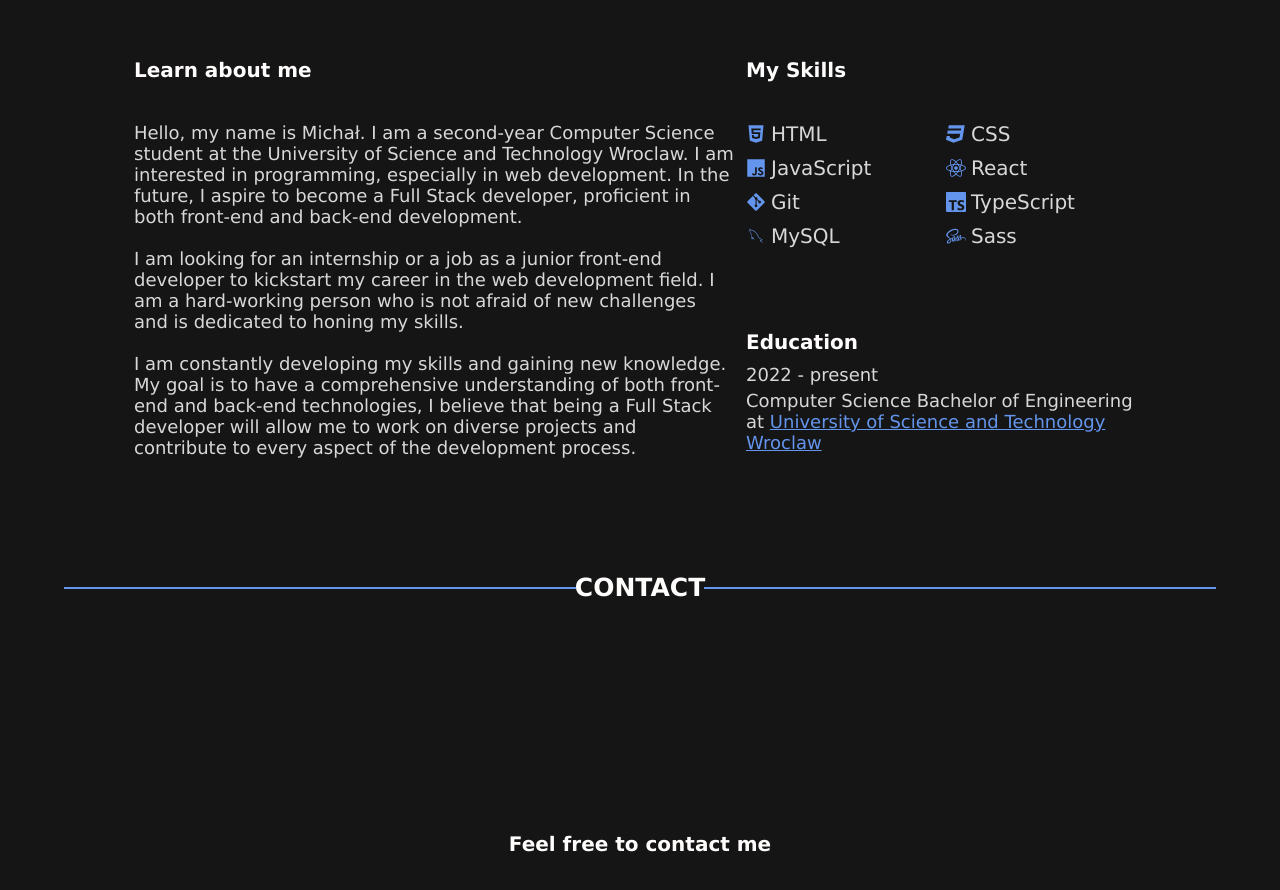
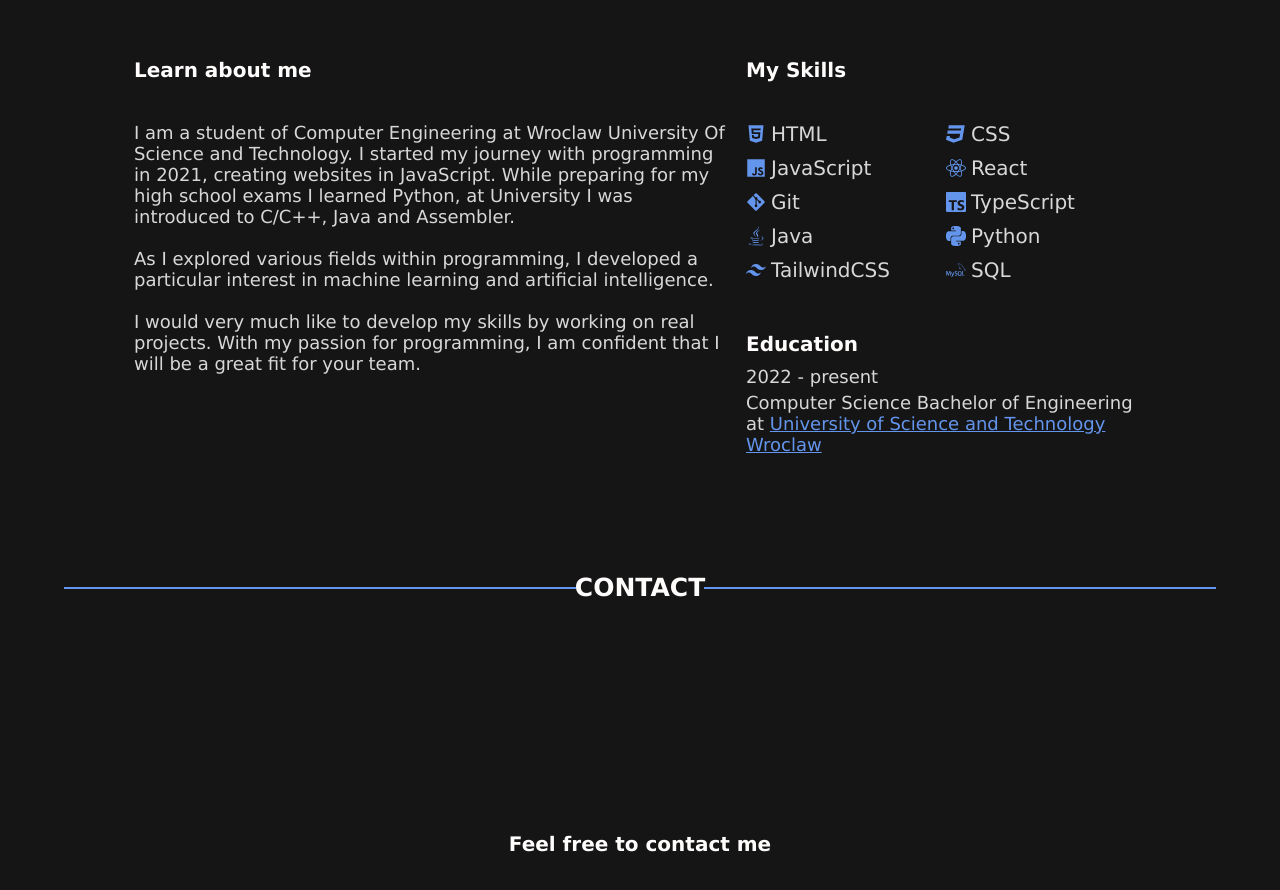
Before and after one commit to 00200200/portfolio, a React (Create React App) app: page / in a window 1280 px wide. Shown: the part 2100-2990 px from the top of the page. Built offline with nearby package versions, Linux system fonts and the light colour scheme.

Commit message:
about_me_section

```diff
--- a/src/components/about/AboutMe.tsx
+++ b/src/components/about/AboutMe.tsx
@@ -6,17 +6,16 @@ const AboutMe: React.FC = () => {
 			<h4>Learn about me</h4>
 			<div className='about-me-text-container'>
 				<p>
-					Hello, my name is Michał. I am a second-year Computer Science student at the University of Science and
-					Technology Wroclaw. I am interested in programming, especially in web development. In the future, I aspire to
-					become a Full Stack developer, proficient in both front-end and back-end development.
+					I am a student of Computer Engineering at Wroclaw University Of Science and Technology. I started my journey
+					with programming in 2021, creating websites in JavaScript. While preparing for my high school exams I learned
+					Python, at University I was introduced to C/C++, Java and Assembler.
 					<br></br>
-					<br></br>I am looking for an internship or a job as a junior front-end developer to kickstart my career in the
-					web development field. I am a hard-working person who is not afraid of new challenges and is dedicated to
-					honing my skills.
 					<br></br>
-					<br></br>I am constantly developing my skills and gaining new knowledge. My goal is to have a comprehensive
-					understanding of both front-end and back-end technologies, I believe that being a Full Stack developer will
-					allow me to work on diverse projects and contribute to every aspect of the development process.
+					As I explored various fields within programming, I developed a particular interest in machine learning and
+					artificial intelligence.
+					<br></br>
+					<br></br>I would very much like to develop my skills by working on real projects. With my passion for
+					programming, I am confident that I will be a great fit for your team.
 				</p>
 			</div>
 		</div>
--- a/src/components/about/Skills.tsx
+++ b/src/components/about/Skills.tsx
@@ -1,8 +1,8 @@
 import React from 'react';
-import { FaHtml5, FaCss3, FaJs, FaReact, FaGitAlt } from 'react-icons/fa';
-import { SiTypescript } from 'react-icons/si';
-import {  DiMysql, DiSass } from 'react-icons/di';
-// DiMongodb
+import { FaHtml5, FaCss3, FaJs, FaReact, FaGitAlt, FaJava } from 'react-icons/fa';
+import { SiTypescript, SiPython, SiMysql,SiTailwindcss } from 'react-icons/si';
+
+
 const Skills: React.FC = () => {
 	return (
 		<div className='rightSide'>
@@ -34,21 +34,21 @@ const Skills: React.FC = () => {
 							<SiTypescript className='about-skill-icon' />
 							TypeScript
 						</li>
-						{/* <li className='about-skill-item'>
-							<FaNodeJs className='about-skill-icon' />
-							Node.js
-						</li> */}
-						{/* <li className='about-skill-item'>
-							<DiMongodb className='about-skill-icon' />
-							MongoDB
-						</li> */}
 						<li className='about-skill-item'>
-							<DiMysql className='about-skill-icon' />
-							MySQL
+							<FaJava className='about-skill-icon' />
+							Java
 						</li>
 						<li className='about-skill-item'>
-							<DiSass className='about-skill-icon' />
-							Sass
+							<SiPython className='about-skill-icon' />
+							Python
+						</li>
+						<li className='about-skill-item'>
+							<SiTailwindcss className='about-skill-icon' />
+							TailwindCSS
+						</li>
+						<li className='about-skill-item'>
+							<SiMysql className='about-skill-icon' />
+							SQL
 						</li>
 					</ul>
 				</div>
```
